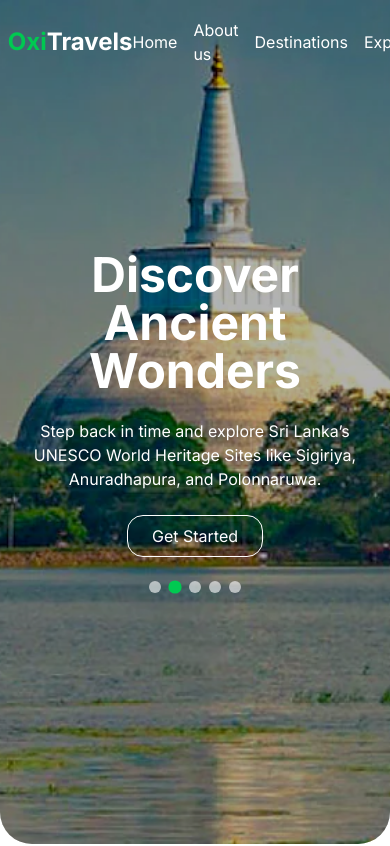
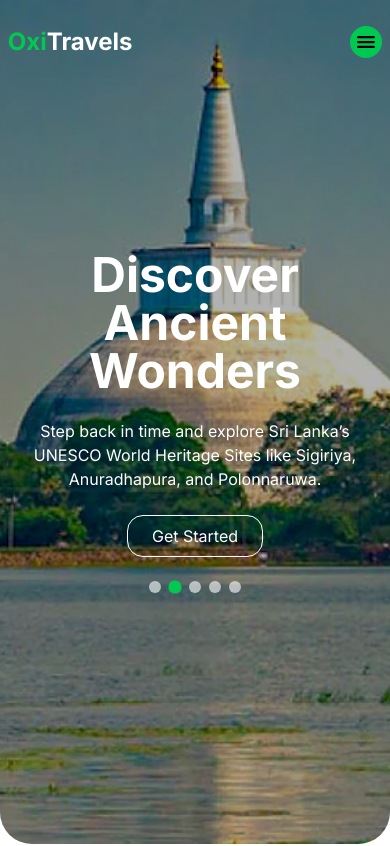
Before and after one commit to Shana2002/oxotravels, a Next.js app: page / in a window 390 px wide. Shown: the top 846 px of the page. Built offline with nearby package versions, Linux system fonts and the light colour scheme.

Commit message:
top navigation respnse basic done

```diff
--- a/src/layouts/TopNav.jsx
+++ b/src/layouts/TopNav.jsx
@@ -3,9 +3,11 @@
 import Logo from '@/components/Logo'
 import NavButton from '@/components/NavButton'
 import React, { useEffect, useState } from 'react'
+import { IoMenu } from "react-icons/io5";
 
 const TopNav = () => {
   const  [scrolled,setScrolled] = useState(false);
+  const [showPanel,setShowPanel] = useState(false);
 
   useEffect(()=>{
     const handleScroll = ()=>{
@@ -23,7 +25,7 @@ const TopNav = () => {
         scrolled ? 'bg-white shadow-md' : 'bg-transparent'
       }`}>
       <Logo scrolled={scrolled}/>
-      <div className={`flex items-center justify-around gap-4 ${scrolled ? 'text-black' : 'text-white'}`}>
+      <div className={`lg:flex items-center justify-around gap-4 ${scrolled ? 'text-black' : 'text-white'} hidden`}>
         <NavButton name={"Home"} />
         <NavButton name={"About us"} />
         <NavButton name={"Destinations"} />
@@ -31,7 +33,19 @@ const TopNav = () => {
         <NavButton name={"Tours"} />
         <NavButton name={"Contact us"} />
       </div>
-      <button className={`px-3 py-2 rounded ${scrolled ? "bg-green-500 text-white":"bg-white text-black"}`}>Get Started</button>
+      <button className={`px-3 py-2 rounded ${scrolled ? "bg-green-500 text-white":"bg-white text-black"} hidden lg:block`}>Get Started</button>
+      <button className='bg-green-500 flex items-center justify-center p-1 rounded-full lg:hidden' onClick={()=>setShowPanel(!showPanel)}><IoMenu  className='size-6'/></button>
+      {showPanel && (
+        <div
+          className="fixed inset-0 bg-opacity-50 z-30 lg:hidden"
+          onClick={() => setShowPanel(false)}
+        ></div>
+      )}
+      <div
+        className={`fixed top-0 right-0 h-[100vh] w-10/12 bg-green-500 transform transition-transform duration-500 ease-in-out z-40 lg:hidden ${
+          showPanel ? 'translate-x-0' : 'translate-x-full'
+        }`}
+      ></div>
     </nav>
   )
 }
```
